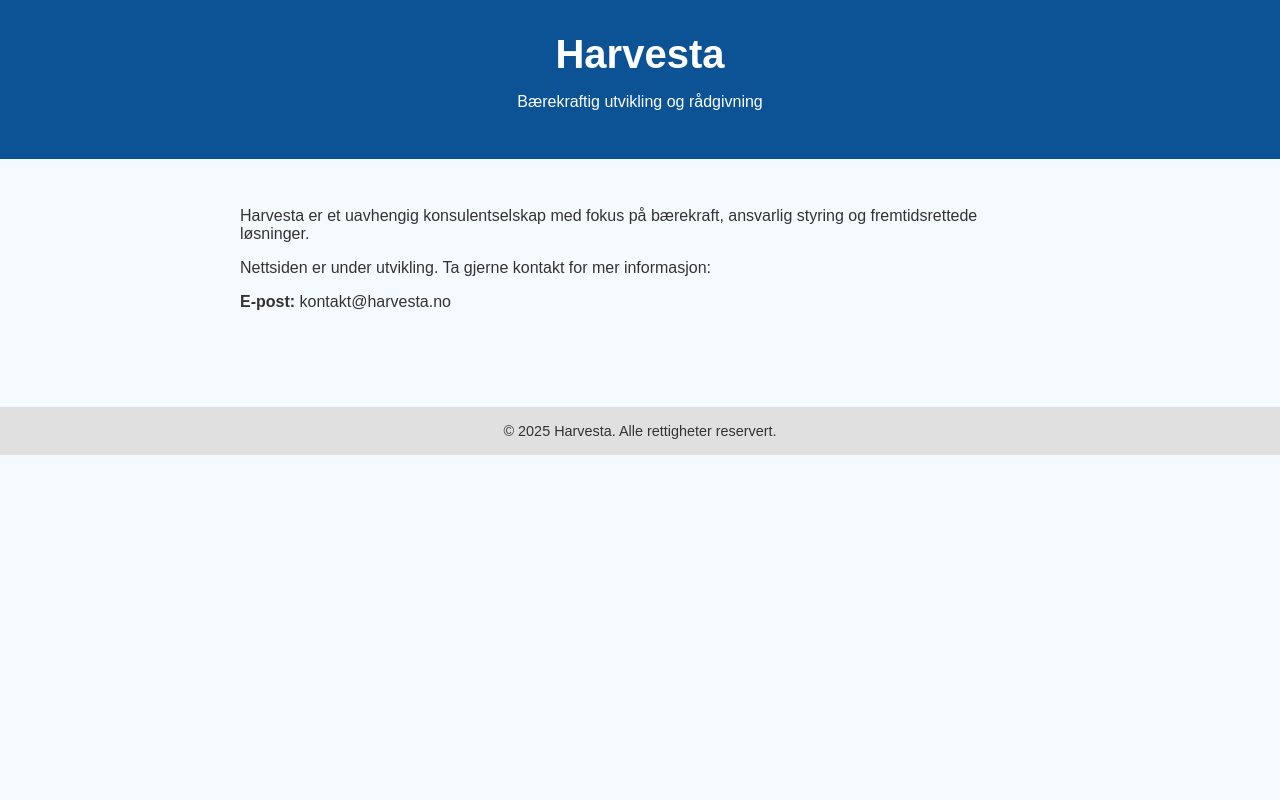
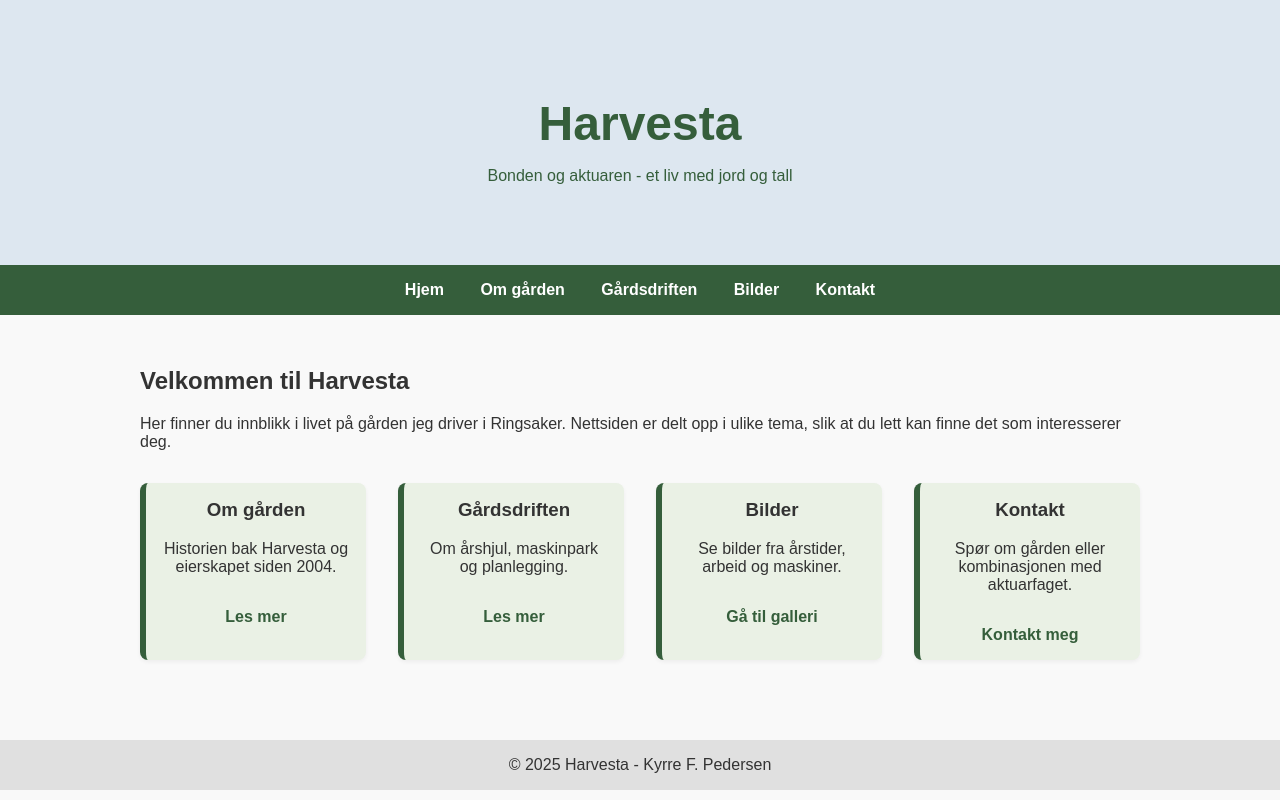
Before and after one commit to KyrreFP/harvesta, a plain HTML site: page index.html in a window 1280 px wide. Drawn offline with Linux system fonts and the light colour scheme.

Commit message:
Add files via upload

```diff
--- a/index.html
+++ b/index.html
@@ -3,31 +3,81 @@
 <head>
   <meta charset="UTF-8">
   <meta name="viewport" content="width=device-width, initial-scale=1.0">
-    <title>Harvesta</title>
+  <title>Harvesta - Gården og livet</title>
   <style>
     body {
       font-family: Arial, sans-serif;
       margin: 0;
-            background-color: #f5faff;
+      background-color: #f9f9f9;
       color: #333;
     }
 
     header {
-            background-color: #0b5394;
-            color: white;
-            padding: 2rem 1rem;
+      background-color: #dde7f0;
+      color: #355e3b;
+      padding: 4rem 1rem;
       text-align: center;
     }
 
     header h1 {
-            margin: 0;
-            font-size: 2.5rem;
+      font-size: 3rem;
+      margin-bottom: 0.5rem;
+    }
+
+    nav {
+      background-color: #355e3b;
+      color: white;
+      text-align: center;
+      padding: 1rem;
+    }
+
+    nav a {
+      color: white;
+      text-decoration: none;
+      margin: 0 1rem;
+      font-weight: bold;
+    }
+
+    nav a:hover {
+      text-decoration: underline;
     }
 
     main {
       padding: 2rem 1rem;
-            max-width: 800px;
+      max-width: 1000px;
       margin: auto;
+    }
+
+    .grid {
+      display: grid;
+      grid-template-columns: repeat(auto-fill, minmax(220px, 1fr));
+      gap: 2rem;
+      margin-top: 2rem;
+    }
+
+    .tile {
+      background-color: #eaf1e5;
+      border-left: 6px solid #355e3b;
+      padding: 1rem;
+      text-align: center;
+      border-radius: 8px;
+      box-shadow: 0 2px 4px rgba(0,0,0,0.05);
+    }
+
+    .tile h3 {
+      margin-top: 0;
+    }
+
+    .tile a {
+      display: inline-block;
+      margin-top: 1rem;
+      text-decoration: none;
+      color: #355e3b;
+      font-weight: bold;
+    }
+
+    .tile a:hover {
+      text-decoration: underline;
     }
 
     footer {
@@ -35,7 +85,6 @@
       padding: 1rem;
       background-color: #e0e0e0;
       margin-top: 3rem;
-            font-size: 0.9rem;
     }
   </style>
 </head>
@@ -43,17 +92,47 @@
 
 <header>
   <h1>Harvesta</h1>
-    <p>Bærekraftig utvikling og rådgivning</p>
+  <p>Bonden og aktuaren - et liv med jord og tall</p>
 </header>
 
+<nav>
+  <a href="index.html">Hjem</a>
+  <a href="om-garden.html">Om gården</a>
+  <a href="gardsdrift.html">Gårdsdriften</a>
+  <a href="bilder.html">Bilder</a>
+  <a href="kontakt.html">Kontakt</a>
+</nav>
+
 <main>
-    <p>Harvesta er et uavhengig konsulentselskap med fokus på bærekraft, ansvarlig styring og fremtidsrettede løsninger.</p>
-    <p>Nettsiden er under utvikling. Ta gjerne kontakt for mer informasjon:</p>
-    <p><strong>E-post:</strong> kontakt@harvesta.no</p>
+  <h2>Velkommen til Harvesta</h2>
+  <p>Her finner du innblikk i livet på gården jeg driver i Ringsaker. Nettsiden er delt opp i ulike tema, slik at du lett kan finne det som interesserer deg.</p>
+
+  <div class="grid">
+    <div class="tile">
+      <h3>Om gården</h3>
+      <p>Historien bak Harvesta og eierskapet siden 2004.</p>
+      <a href="om-garden.html">Les mer</a>
+    </div>
+    <div class="tile">
+      <h3>Gårdsdriften</h3>
+      <p>Om årshjul, maskinpark og planlegging.</p>
+      <a href="gardsdrift.html">Les mer</a>
+    </div>
+    <div class="tile">
+      <h3>Bilder</h3>
+      <p>Se bilder fra årstider, arbeid og maskiner.</p>
+      <a href="bilder.html">Gå til galleri</a>
+    </div>
+    <div class="tile">
+      <h3>Kontakt</h3>
+      <p>Spør om gården eller kombinasjonen med aktuarfaget.</p>
+      <a href="kontakt.html">Kontakt meg</a>
+    </div>
+  </div>
 </main>
 
 <footer>
-    &copy; 2025 Harvesta. Alle rettigheter reservert.
+  &copy; 2025 Harvesta - Kyrre F. Pedersen
 </footer>
 
 </body>
```
Lines whose indentation alone changed are shown as unchanged.
